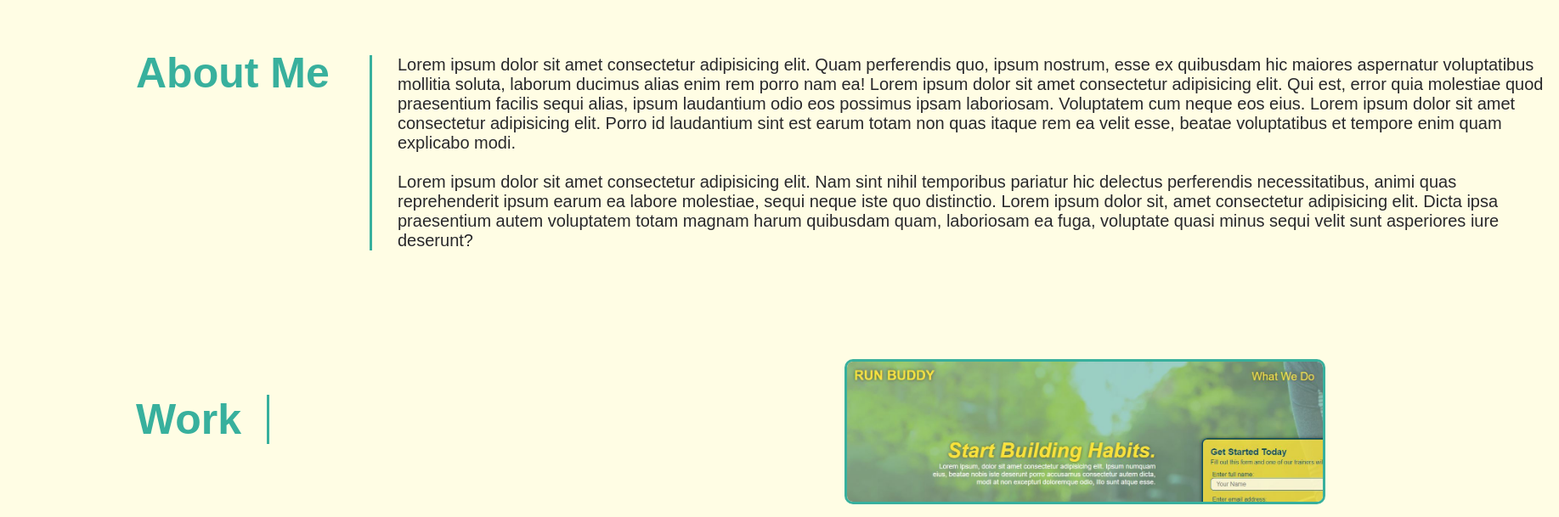
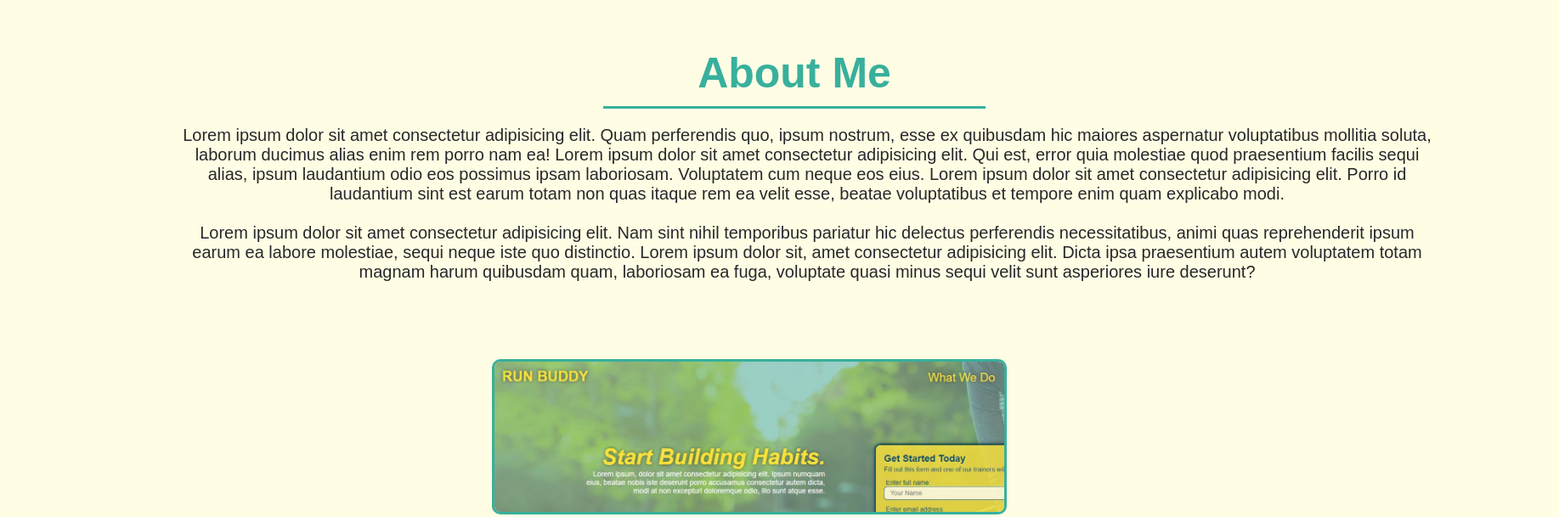
Before and after one commit to TylerWiatrek/Portfolio, a plain HTML site: page index.html in a window 1280 px wide. Shown: the part 418-1027 px from the top of the page at 85% size, 1835 px wide, since content can reach past the window. Drawn offline with Linux system fonts and the light colour scheme.

Commit message:
formatting changes

```diff
--- a/assets/style.css
+++ b/assets/style.css
@@ -67,27 +67,34 @@ section {
 }
 
 .mainbody {
-    width: 1400px;
+    width: 1500px;
     position: relative;
-    left: 100px;
+    left: 125px;
+
 }
 
 .body-titles {
     font-size: 50px;
     color: var(--primary-color);
-    display: inline-block;
-    text-align: right;
+    margin: 0 auto;
+    width: 30%;
+    border-bottom: 3px solid var(--primary-color);
+    text-align: center;
+    padding-bottom: 10px;
+
+
 }
+
 
 .bodycontent {
     font-size: 20px;
     color: var(--secondary-color);
-    border-left: 3px solid;
     border-color: var(--primary-color);
+    padding-top: 20px;
     padding-left: 30px;
     position: relative;
-    left: 275px;
-    bottom: 50px;
+    text-align: center;
+
 }
 
 .contact-links {
@@ -140,10 +147,12 @@ section {
     display: inline;
     position: relative;
     bottom: 100px;
+    right: 500px;
 }
 
 .run-buddy:hover {
     opacity: 0.5;
+
 
 }
 
@@ -152,3 +161,12 @@ section {
     padding-right: 30px;
 
 }
+
+.about-me-title {
+
+
+}
+
+
+
+/* ADD MOBILE FRIENDLY CSS CODE HERE*/
--- a/index.html
+++ b/index.html
@@ -2,7 +2,7 @@
 <html lang="en">
     <head>
         <meta charset="UTF-8" />
-        <title>Portfolio</title>
+        <title>Tyler Wiatrek</title>
         <link rel="stylesheet" href="./assets/style.css" />
     </head>
     <body>
@@ -40,7 +40,7 @@
 
         <!--ABOUT ME SECTION-->
         <section id="about-me" class="mainbody">
-            <div class="">
+            <div class="about-me-title">
                 <h2 class="body-titles">About Me</h2>
             </div>
             <div class="bodycontent">
```
